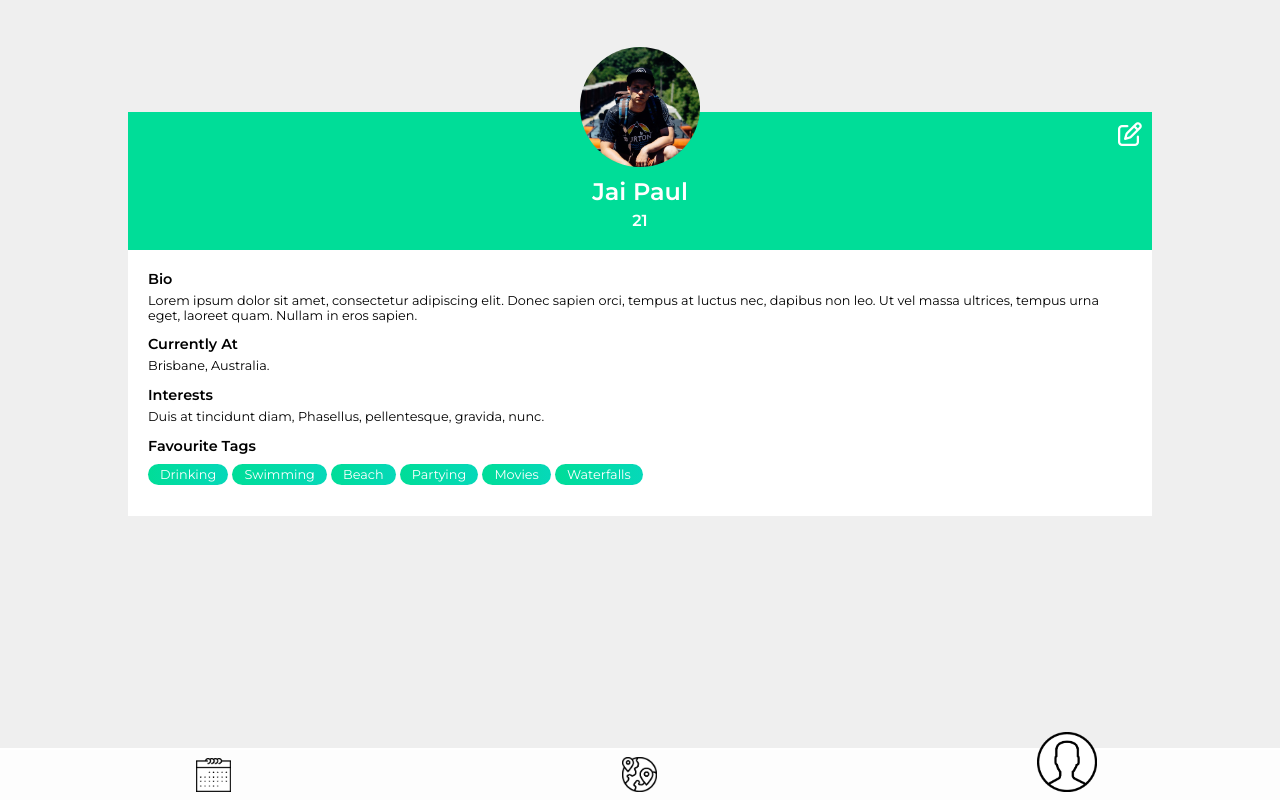
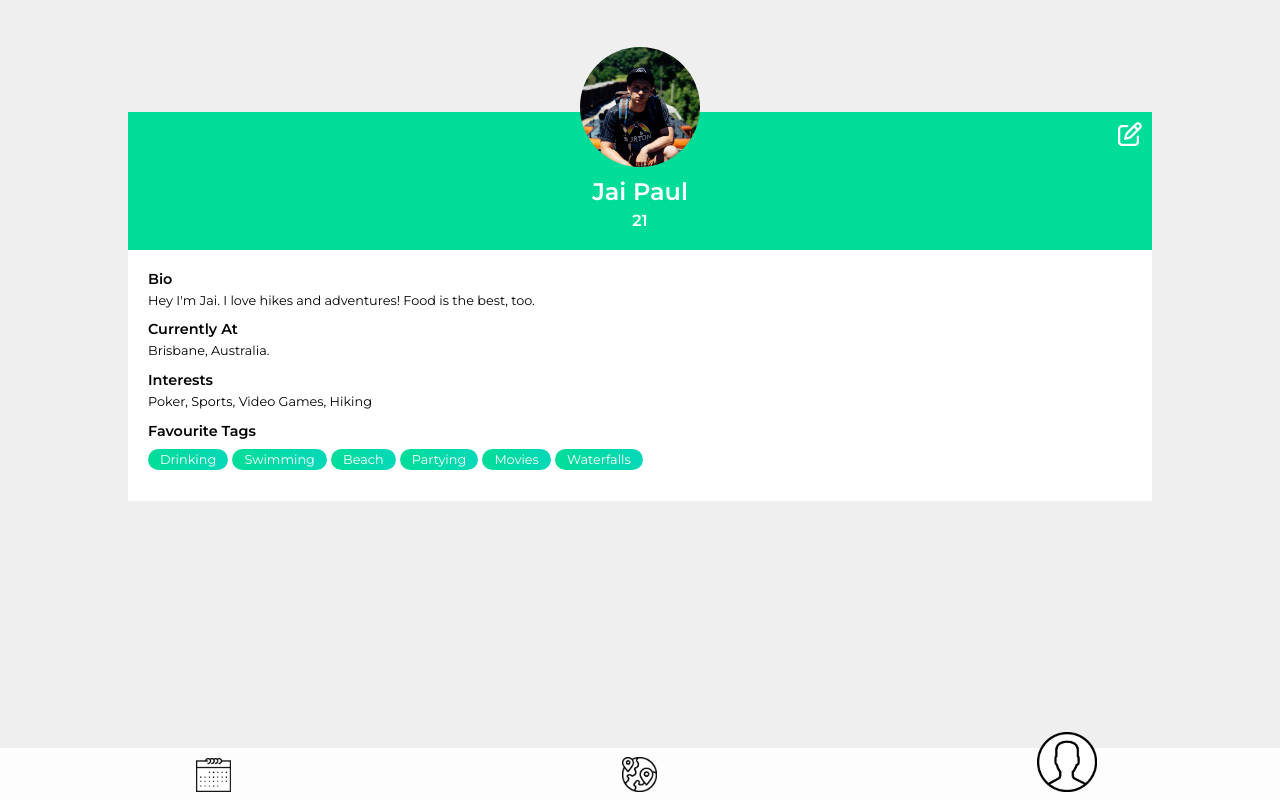
Before and after one commit to deco3500-2017/packed-to-the-rafters, a plain HTML site: page profile.html in a window 1280 px wide. Drawn offline with Linux system fonts and the light colour scheme.

Commit message:
Changed Jai's bio lol.

```diff
--- a/profile.html
+++ b/profile.html
@@ -87,7 +87,7 @@
 						<h1 class="edit-profile-h1">Bio</h1>
 					</td>
 					<td>
-						<textarea id="edit-bio" class="text-input" type="textarea" name="pwd" value="*********">Lorem ipsum dolor sit amet, consectetur adipiscing elit. Donec sapien orci, tempus at luctus nec, dapibus non leo. Ut vel massa ultrices, tempus urna eget, laoreet quam. Nullam in eros sapien.</textarea>
+						<textarea id="edit-bio" class="text-input" type="textarea" name="pwd" value="*********">Hey I'm Jai. I love hikes and adventures! Food is the best, too.</textarea>
 					</td>
 				</tr>
 
@@ -96,7 +96,7 @@
 						<h1 class="edit-profile-h1">Interests</h1>
 					</td>
 					<td>
-						<textarea id="edit-interests" class="text-input" type="textarea" name="pwd" value="*********">Duis at tincidunt diam, Phasellus, pellentesque, gravida, nunc.</textarea>
+						<textarea id="edit-interests" class="text-input" type="textarea" name="pwd" value="*********">Poker, Sports, Video Games, Hiking</textarea>
 					</td>
 				</tr>
 
@@ -126,7 +126,7 @@
 		<div class="profile-minor-details">
 			<div id="bio">
 				<h1 class="profile-h1">Bio</h1>
-				<p class="profile-p">Lorem ipsum dolor sit amet, consectetur adipiscing elit. Donec sapien orci, tempus at luctus nec, dapibus non leo. Ut vel massa ultrices, tempus urna eget, laoreet quam. Nullam in eros sapien.</p>
+				<p class="profile-p">Hey I'm Jai. I love hikes and adventures! Food is the best, too.</p>
 			</div>
 			<div id="current-location">
 				<h1 class="profile-h1">Currently At</h1>
@@ -134,7 +134,7 @@
 			</div>
 			<div id="interests">
 				<h1 class="profile-h1">Interests</h1>
-				<p class="profile-p">Duis at tincidunt diam, Phasellus, pellentesque, gravida, nunc.</p>
+				<p class="profile-p">Poker, Sports, Video Games, Hiking</p>
 			</div>
 			<div id="profile-tags">
 				<h1 class="profile-h1">Favourite Tags</h1>
```
